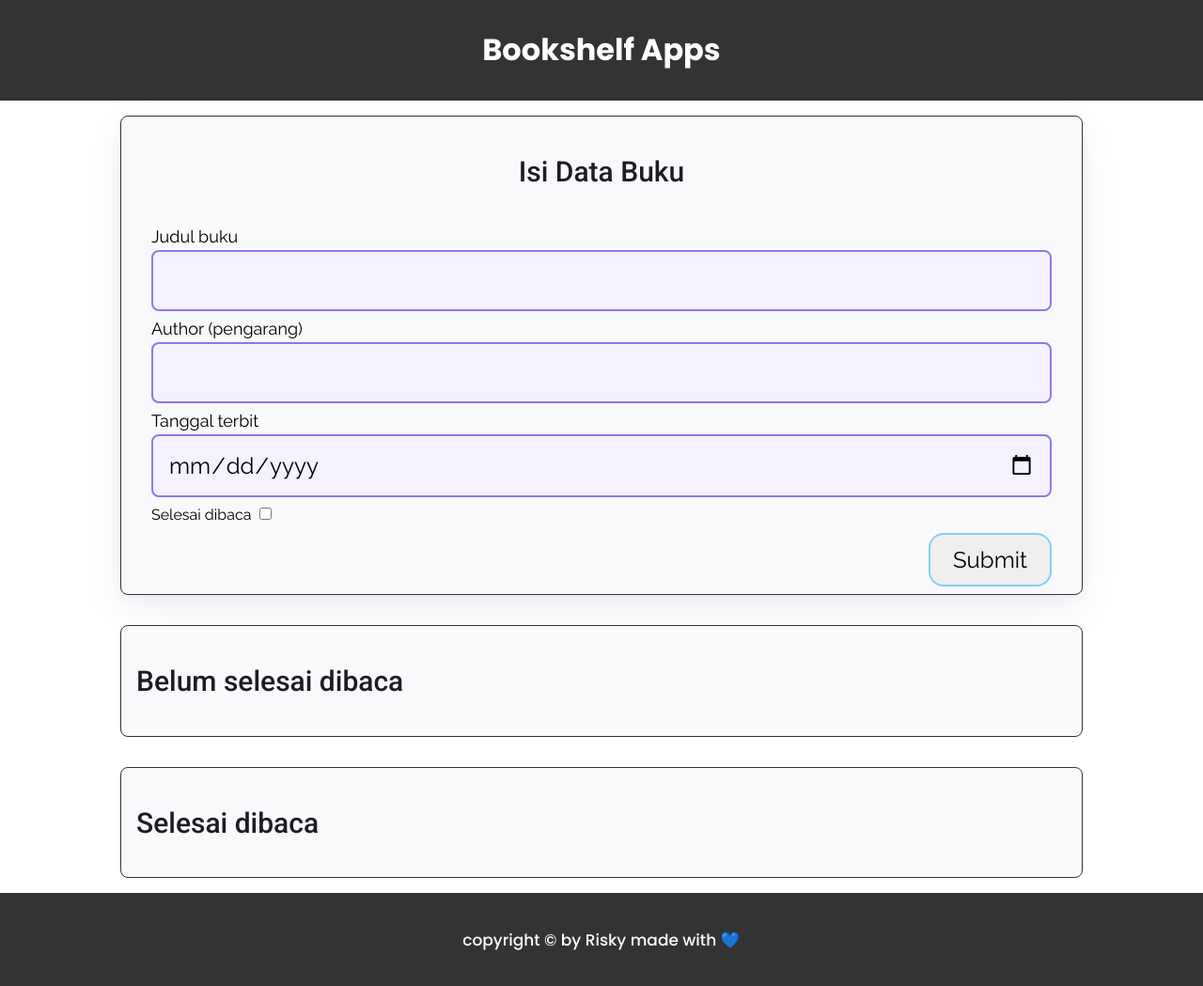
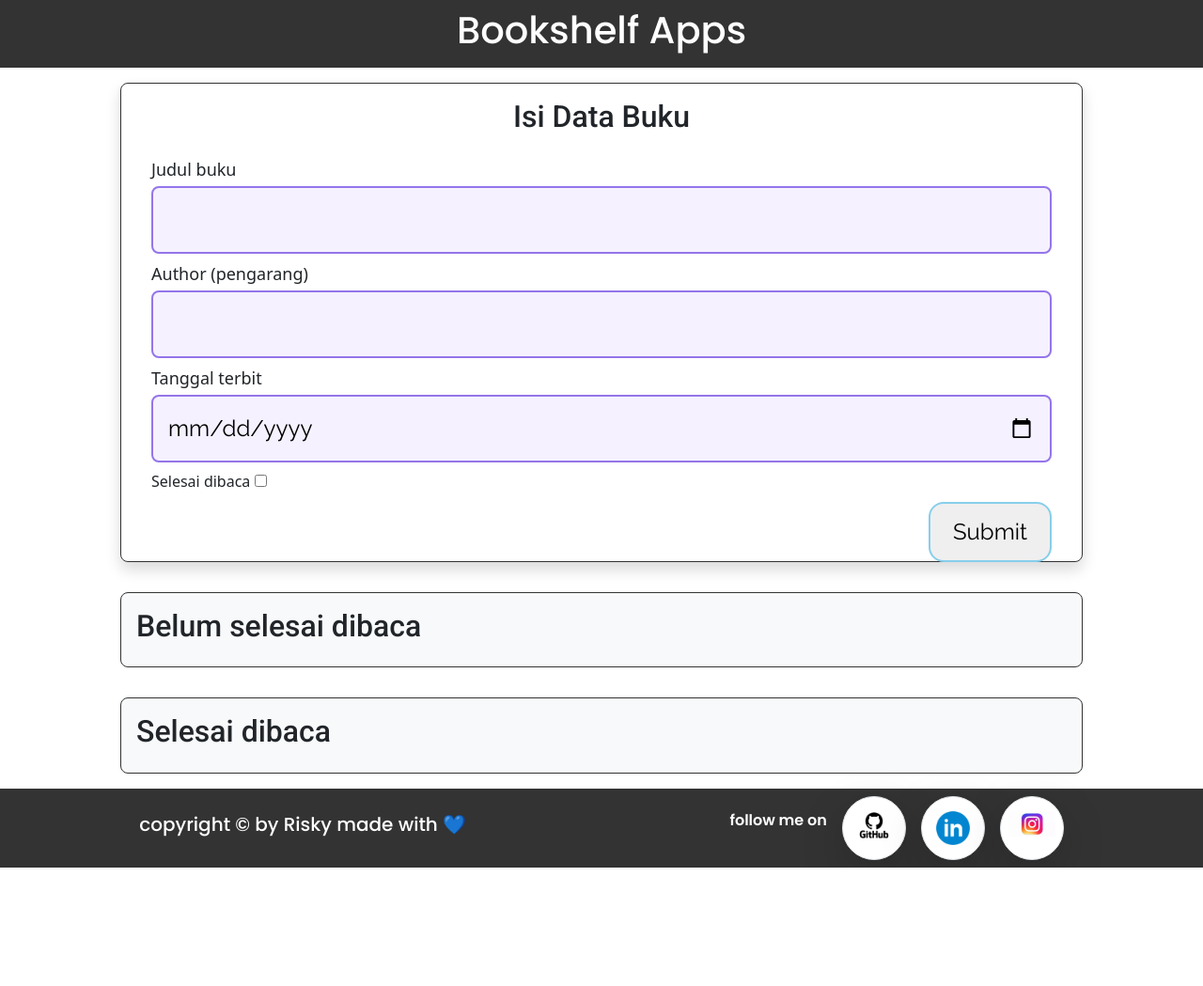
Before and after one commit to riskyyiman/bookSelf-App, a plain HTML site: page index.html in a window 1280 px wide. Shown: the whole page at 94% size. After the commit the page ends 923 px from the top, so only its background shows below. Drawn offline with nearby package versions, Linux system fonts and the light colour scheme.

Commit message:
Menambahkan ikon media sosial dan memperbarui style.css serta index.html

```diff
--- a/css/style.css
+++ b/css/style.css
@@ -199,6 +199,12 @@ input[type='date'],
   outline: none;
 }
 
+/* Footer */
+.sosial-icon {
+  width: 50px;
+  height: 50px;
+}
+
 @media only screen and (max-width: 1024px) {
   .wrapper {
     margin: 0;
--- a/index.html
+++ b/index.html
@@ -14,6 +14,9 @@
       href="https://fonts.googleapis.com/css2?family=Poppins:ital,wght@0,100;0,200;0,300;0,400;0,500;0,600;0,700;0,800;0,900;1,100;1,200;1,300;1,400;1,500;1,600;1,700;1,800;1,900&family=Roboto:ital,wght@0,100;0,300;0,400;0,500;0,700;0,900;1,100;1,300;1,400;1,500;1,700;1,900&display=swap"
       rel="stylesheet"
     />
+    <!-- Bootstrap -->
+    <link href="https://cdn.jsdelivr.net/npm/bootstrap@5.3.3/dist/css/bootstrap.min.css" rel="stylesheet" integrity="sha384-QWTKZyjpPEjISv5WaRU9OFeRpok6YctnYmDr5pNlyT2bRjXh0JMhjY6hW+ALEwIH" crossorigin="anonymous" />
+    <script src="https://cdn.jsdelivr.net/npm/bootstrap@5.3.3/dist/js/bootstrap.bundle.min.js" integrity="sha384-YvpcrYf0tY3lHB60NNkmXc5s9fDVZLESaAA55NDzOxhy9GkcIdslK1eN7N6jIeHz" crossorigin="anonymous"></script>
   </head>
 
   <body>
@@ -58,9 +61,25 @@
     </div>
 
     <footer>
-      <h5>copyright &copy by Risky made with 💙</h5>
+      <div class="container-footer d-flex justify-content-around align-items-center">
+        <div class=""><h5>copyright &copy by Risky made with 💙</h5></div>
+        <div class="sosial-media d-flex gap-3">
+          <p class="align-self-center">follow me on</p>
+          <div class="git-hub rounded-circle shadow-lg border p-2 bg-white">
+            <a href="https://github.com/riskyyiman" target="_blank"> <img src="./assets/image/github.png" class="img-fluid sosial-icon pt-2" alt="inigithub" /></a>
+          </div>
+          <div class="linkedin rounded-circle shadow-lg border p-2 bg-white overflow-hidden">
+            <a href="https://www.linkedin.com/in/riskyimanlaelprasetio/" target="_blank"><img src="./assets/image/linkedin.png" class="img-fluid sosial-icon" alt="linkedin" /></a>
+          </div>
+          <div class="instagram rounded-circle shadow-lg border p-2 bg-white">
+            <a href="https://www.instagram.com/manlael_/" target="_blank"><img src="./assets/image/instagram.png" class="img-fluid sosial-icon pt-1" alt="linkedin" /></a>
+          </div>
+        </div>
+      </div>
     </footer>
 
     <script src="./js/script.js" type="text/javascript"></script>
+    <script src="https://cdn.jsdelivr.net/npm/@popperjs/core@2.11.8/dist/umd/popper.min.js" integrity="sha384-I7E8VVD/ismYTF4hNIPjVp/Zjvgyol6VFvRkX/vR+Vc4jQkC+hVqc2pM8ODewa9r" crossorigin="anonymous"></script>
+    <script src="https://cdn.jsdelivr.net/npm/bootstrap@5.3.3/dist/js/bootstrap.min.js" integrity="sha384-0pUGZvbkm6XF6gxjEnlmuGrJXVbNuzT9qBBavbLwCsOGabYfZo0T0to5eqruptLy" crossorigin="anonymous"></script>
   </body>
 </html>
```
Also changed, not shown: assets/image/github.png (added), assets/image/instagram.png (added), assets/image/linkedin.png (added).
